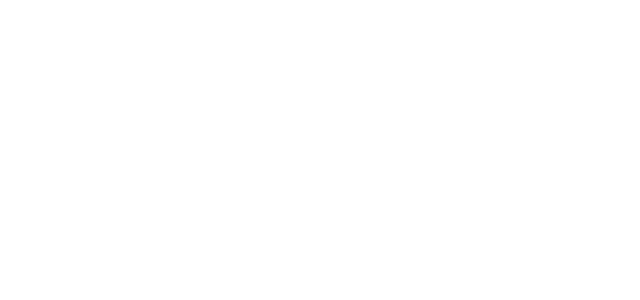
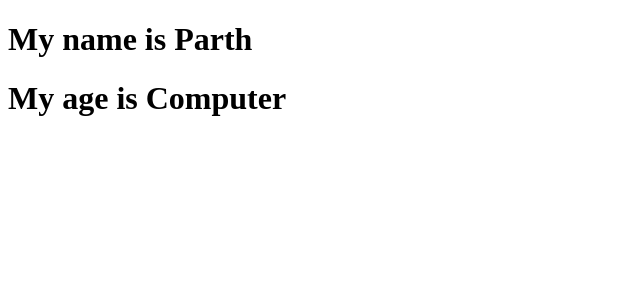
Before and after one commit to emperor9199/ReactCrashCourse, a React (Create React App) app: page /contextdemo in a window 1280 px wide. Shown: the top 300 px of the page, without its empty margins (0-640 px from the left). Built offline with nearby package versions, Linux system fonts and the light colour scheme.

Commit message:
Context Api

```diff
--- a/src/App.js
+++ b/src/App.js
@@ -3,6 +3,7 @@
 import Home from "./components/Home";
 import About from "./components/About";
 import Greet from "./components/Greet";
+import ContextDemo from "./components/ContextDemo";
 
 function App() {
   return (
@@ -11,6 +12,7 @@
         <Route path="/" exact component={Home} />
         <Route path="/about" exact component={About} />
         <Route path="/greet/:name" exact component={Greet} />
+        <Route path="/contextdemo" exact component={ContextDemo} />
       </Switch>
     </Router>
   );
--- /dev/null
+++ b/src/components/ContextDemo.js
@@ -0,0 +1,24 @@
+import React, { createContext, useContext } from "react";
+
+const MyContext = createContext();
+
+const MyComponent1 = () => {
+  const state = useContext(MyContext);
+  return <h1>My name is {state.name}</h1>;
+};
+
+const MyComponent2 = () => {
+  const state = useContext(MyContext);
+  return <h1>My age is {state.dept}</h1>;
+};
+
+const ContextDemo = () => {
+  return (
+    <MyContext.Provider value={{ name: "Parth", dept: "Computer" }}>
+      <MyComponent1 />
+      <MyComponent2 />
+    </MyContext.Provider>
+  );
+};
+
+export default ContextDemo;
```
